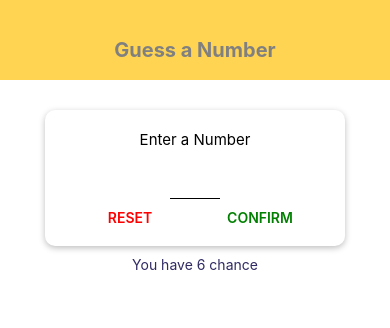
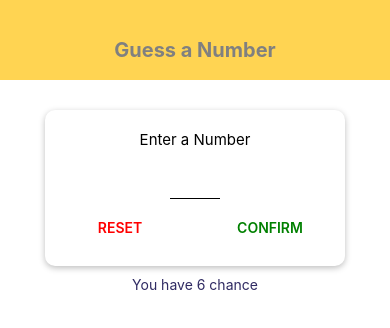
Before and after one commit to rachitgupta98/Guess-a-Number-App-React-Native, a React Native app: screen / in a window 390 px wide. Both pictures are taken after a click on the button "START GAME". Shown: the top 328 px of the page. Built offline with nearby package versions, Linux system fonts and the light colour scheme.

Commit message:
app completed

```diff
--- a/components/customButton.js
+++ b/components/customButton.js
@@ -3,7 +3,11 @@ import { Text, StyleSheet, TouchableOpacity, Dimensions } from "react-native";
 
 const BTN = (props) => {
   return (
-    <TouchableOpacity onPress={props.onBtnPress} style={styles.button}>
+    <TouchableOpacity
+      onPress={props.onBtnPress}
+      style={styles.button}
+      accessibilityRole="button"
+    >
       <Text style={props.style}>{props.children}</Text>
     </TouchableOpacity>
   );
@@ -13,7 +17,7 @@ const styles = StyleSheet.create({
   button: {
     width: 100,
     alignItems: "center",
-    justifyContent: "space-between",
+    margin: 10,
   },
 });
 export default BTN;
--- a/screens/welcomeScreen.js
+++ b/screens/welcomeScreen.js
@@ -118,9 +118,16 @@ const styles = StyleSheet.create({
   welcomeScreen: {
     flex: 1,
     alignItems: "center",
-    //justifyContent: "center",
     padding: 20,
     width: "100%",
+  },
+  buttonView: {
+    flexDirection: "row",
+    //width: "70%",
+    // width:
+    //   Dimensions.get("window").width > 500
+    //     ? Dimensions.get("window").width / 3
+    //     : Dimensions.get("window").width / 2.1,
   },
   reset: {
     color: "red",
@@ -132,15 +139,7 @@ const styles = StyleSheet.create({
     fontWeight: "600",
     paddingLeft: 30,
   },
-  buttonView: {
-    flexDirection: "row",
-    justifyContent: "space-between",
-    //width: "70%",
-    // width:
-    //   Dimensions.get("window").width > 500
-    //     ? Dimensions.get("window").width / 3
-    //     : Dimensions.get("window").width / 2.1,
-  },
+
   card: {
     width: "80%",
     //maxWidth: "%",
```
